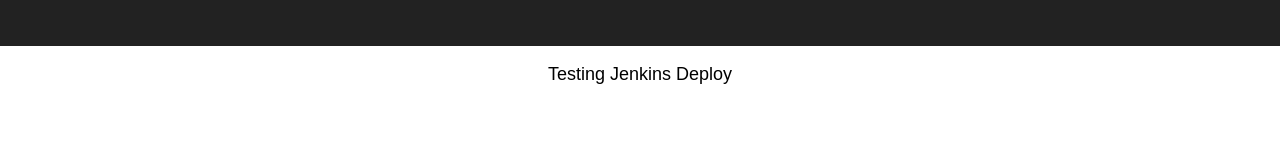
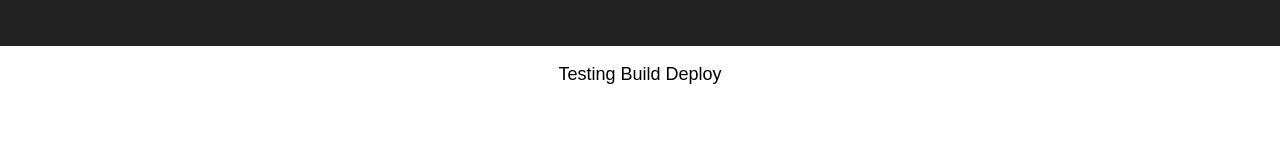
Before and after one commit to DeveloperWakeling/React-Starter, a React (Create React App) app: page / in a window 1280 px wide. Shown: the part 144-298 px from the top of the page. Built offline with nearby package versions, Linux system fonts and the light colour scheme.

Commit message:
Testing build deploy

```diff
--- a/src/App.js
+++ b/src/App.js
@@ -11,7 +11,7 @@
           <h1 className="App-title">Welcome to React</h1>
         </header>
         <p className="App-intro">
-          Testing Jenkins Deploy
+          Testing Build Deploy
         </p>
       </div>
     );
```
